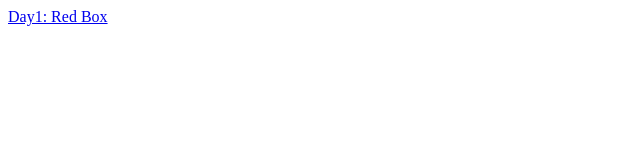
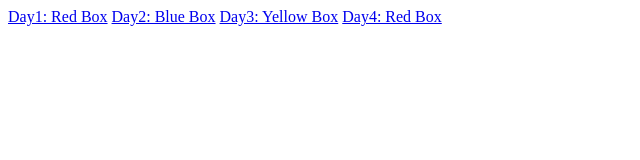
Before and after one commit to happymike/happymike.github.io, a plain HTML site: page 100/index.html in a window 1280 px wide. Shown: the whole page, without its empty margins (0-640 px from the left). Drawn offline with Linux system fonts and the light colour scheme.

Commit message:
Update index.html

```diff
--- a/100/index.html
+++ b/100/index.html
@@ -1 +1,4 @@
 <a href="1">Day1: Red Box</a>
+<a href="2">Day2: Blue Box</a>
+<a href="3">Day3: Yellow Box</a>
+<a href="4">Day4: Red Box</a>
```
